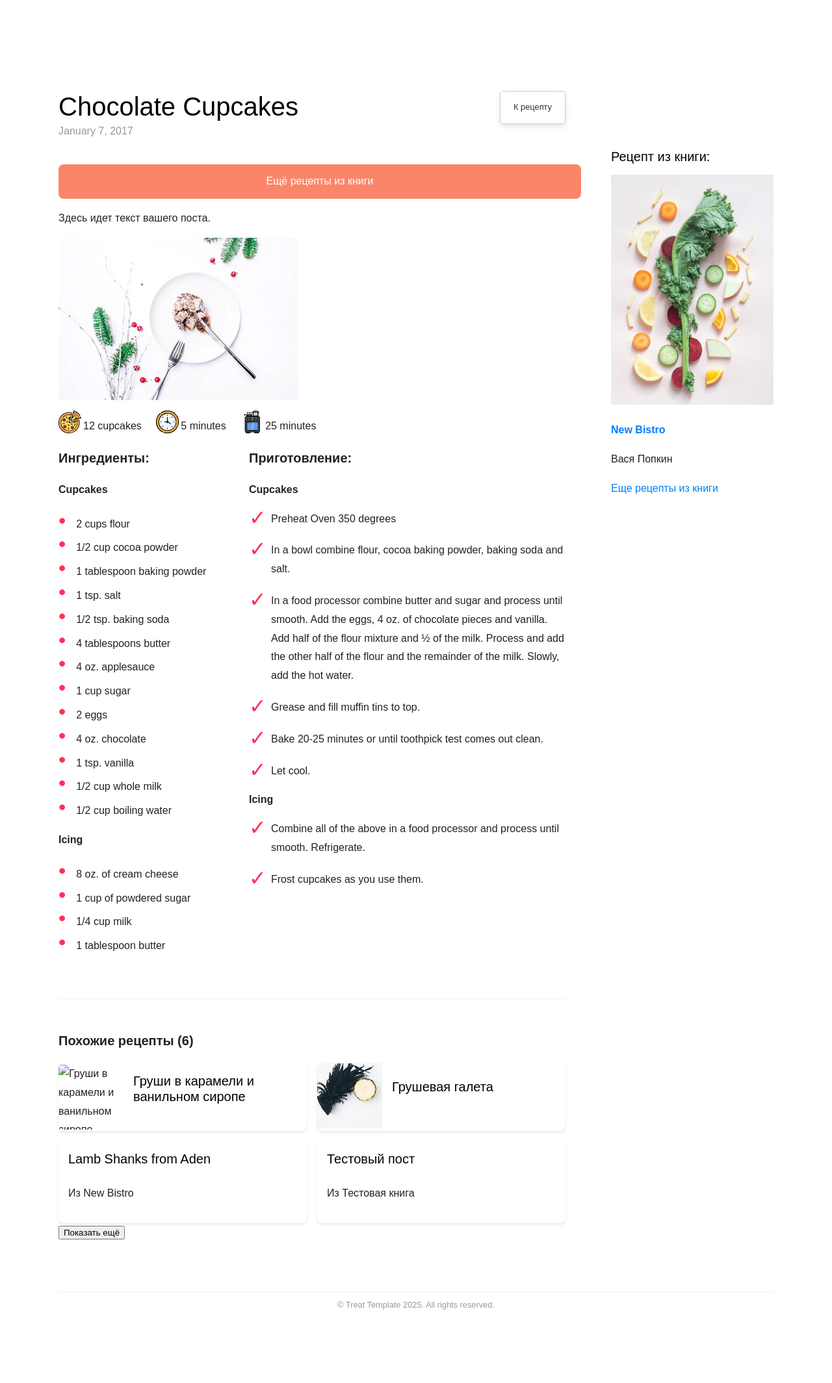
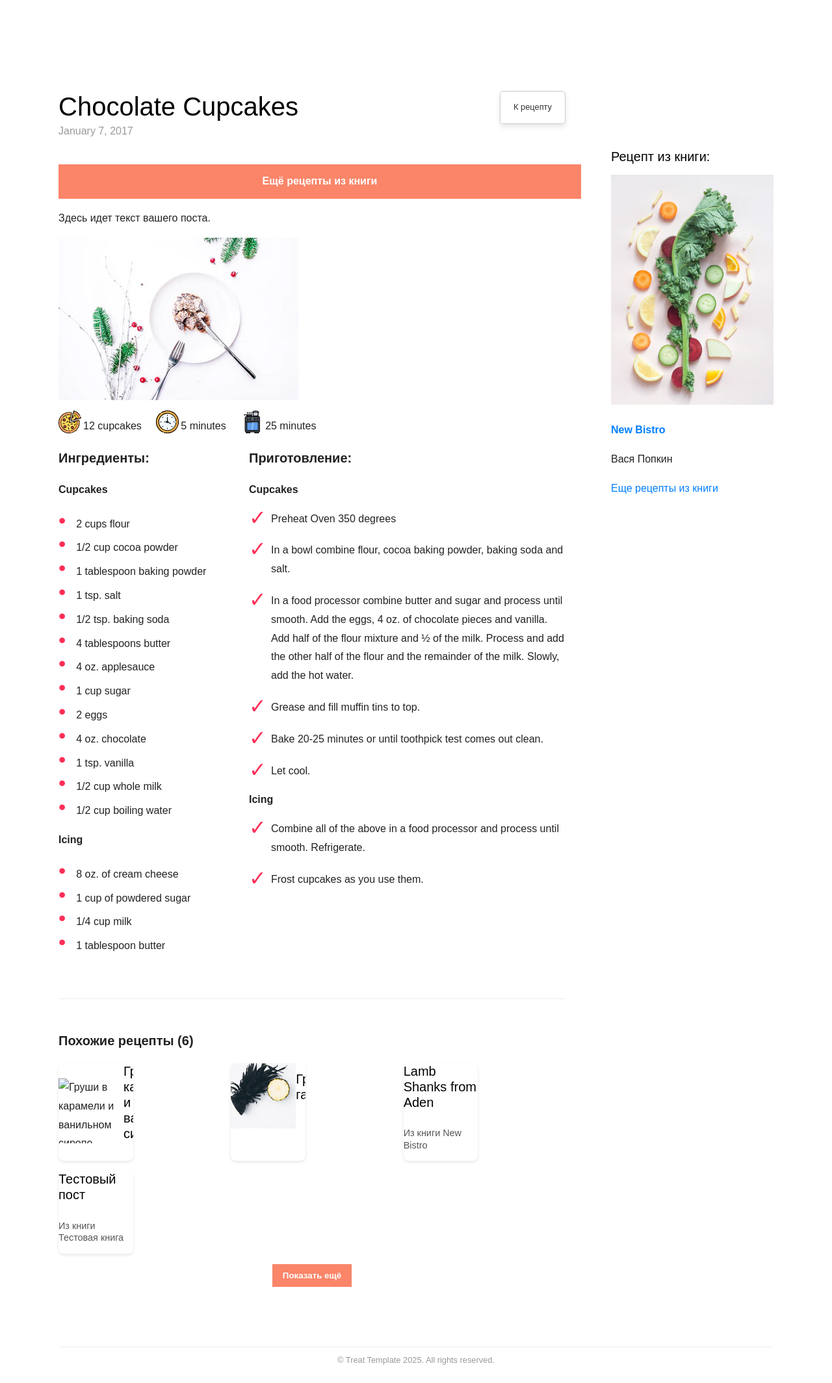
Before and after one commit to Helga1970/new-site, a Jekyll site: the page built from _recipes/2017-01-02-chocolate-cupcakes.md, in a window 1280 px wide. Shown: the whole page at 65% size. Built offline with Jekyll 4.4.1, drawn with Linux system fonts in a browser that asks for light colours; nearby versions of some CDN libraries; some web fonts are replaced; before the commit the page ends 2044 px from its top, so only the background shows below that.

Commit message:
Update post.html

```diff
--- a/_layouts/post.html
+++ b/_layouts/post.html
@@ -95,7 +95,7 @@ layout: default
               <div class="recipe-card-content-list-item">
                 <h4>{{ recipe.title }}</h4>
                 {% if recipe.book.title %}
-                  <p class="recipe-book">Из {{ recipe.book.title }}</p>
+                  <p class="recipe-book">Из книги {{ recipe.book.title }}</p>
                 {% endif %}
               </div>
             </a>
@@ -129,33 +129,47 @@ layout: default
 <style>
   .hidden { display: none; }
 
+  /* Кнопка "Ещё рецепты из книги" на мобилках */
   .more-recipes-btn {
     display: block;
     width: 100%;
     text-align: center;
     padding: 12px;
-    background: #fa8569; /* исправленный цвет */
+    background: #fa8569;
     color: #fff;
-    border-radius: 8px;
+    text-decoration: none;
+    font-weight: bold;
     margin: 16px 0;
-    text-decoration: none;
   }
 
+  /* Карточки похожих рецептов */
   .related-recipes-grid {
-    display: flex;
-    flex-wrap: wrap;
+    display: grid;
+    grid-template-columns: repeat(auto-fill, minmax(240px, 1fr));
     gap: 16px;
   }
 
-  .recipe-card-list-item {
-    width: calc(50% - 8px); /* 2 в ряд на десктопе */
-    box-sizing: border-box;
+  .recipe-card-content-list-item {
+    line-height: 1.3;
+    margin: 0;
+    padding: 0;
   }
 
-  @media(max-width: 768px) {
-    .recipe-card-list-item {
-      width: 100%;
-    }
+  .recipe-card-content-list-item .recipe-book {
+    margin-top: 4px;
+    font-size: 0.9em;
+    color: #555;
+  }
+
+  #show-more {
+    display: block;
+    margin: 16px auto;
+    padding: 10px 16px;
+    background: #fa8569;
+    color: #fff;
+    border: none;
+    cursor: pointer;
+    font-weight: bold;
   }
 </style>
 
```
Also changed, not shown: other parts of _layouts/post.html (+2 -2 lines).
